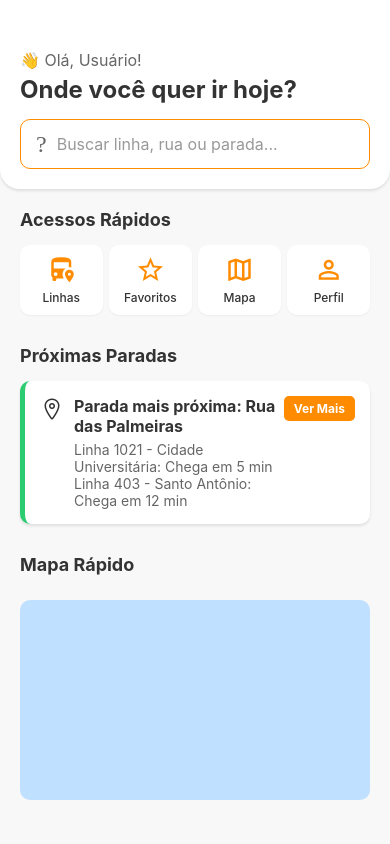
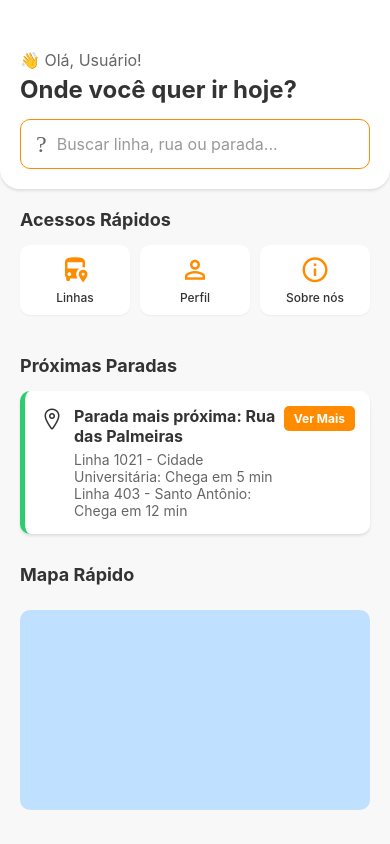
Before and after one commit to vicenzoli/Buscreen_Front_end_Mobile, a React Native app: screen /Home in a window 390 px wide. Built offline with nearby package versions, Linux system fonts and the light colour scheme.

Commit message:
tela-de-sobrenos

```diff
--- a/App.js
+++ b/App.js
@@ -6,7 +6,8 @@ import LoginScreen from './src/screens/LoginScreen';
 import RegisterScreen from './src/screens/RegisterScreen';
 import HomeScreen from './src/screens/HomeScreen';
 import LinhasScreen from './src/screens/Linhas';
-import ProfileScreen from './src/screens/ProfileScreen'; // <- nova tela
+import ProfileScreen from './src/screens/ProfileScreen';
+import AboutScreen from './src/screens/AboutScreen'; // <- nova tela
 
 const Stack = createNativeStackNavigator();
 
@@ -19,6 +20,7 @@ export default function App() {
         <Stack.Screen name="Home" component={HomeScreen} />
         <Stack.Screen name="Linhas" component={LinhasScreen} />
         <Stack.Screen name="Perfil" component={ProfileScreen} />
+        <Stack.Screen name="Sobre" component={AboutScreen} />
       </Stack.Navigator>
     </NavigationContainer>
   );
--- /dev/null
+++ b/src/screens/AboutScreen.js
@@ -0,0 +1,96 @@
+import React from 'react';
+import { View, Text, StyleSheet, ScrollView, TouchableOpacity } from 'react-native';
+
+export default function AboutScreen({ navigation }) {
+  return (
+    <View style={styles.container}>
+      {/* Cabeçalho */}
+      <View style={styles.header}>
+        <View style={styles.logoContainer}>
+          <Text style={styles.logoTextBold}>bu</Text>
+          <Text style={styles.logoTextLight}>screen</Text>
+        </View>
+        <View style={styles.menuContainer}>
+          <TouchableOpacity onPress={() => navigation.navigate('Home')}>
+            <Text style={styles.menuItem}>Home</Text>
+          </TouchableOpacity>
+          <TouchableOpacity onPress={() => navigation.navigate('Linhas')}>
+            <Text style={styles.menuItem}>Linhas</Text>
+          </TouchableOpacity>
+          <Text style={[styles.menuItem, styles.activeMenuItem]}>Sobre nós</Text>
+          <TouchableOpacity>
+            <Text style={styles.menuItem}>Feedback</Text>
+          </TouchableOpacity>
+        </View>
+      </View>
+
+      {/* Conteúdo */}
+      <ScrollView contentContainerStyle={styles.content}>
+        <Text style={styles.sectionTitle}>Colaboradores</Text>
+        <View style={styles.card}>
+          <Text style={styles.cardText}>👨‍💻 Vítor Costa — Desenvolvedor Mobile App e Fundador</Text>
+          <Text style={styles.cardText}>🧑‍💻 Vicenzo P — Desenvolvedor Web e Mobile e Fundador</Text>
+          <Text style={styles.cardText}>👨‍💻 Vítor Costa — Desenvolvedor Web e Fundador</Text>
+        </View>
+
+        <Text style={styles.sectionTitle}>Nossa missão</Text>
+        <View style={styles.card}>
+          <Text style={styles.cardText}>
+            Facilitar a vida de quem depende do transporte público, tornando a locomoção mais previsível e eficiente.
+          </Text>
+        </View>
+
+        <Text style={styles.sectionTitle}>Nossa visão</Text>
+        <View style={styles.card}>
+          <Text style={styles.cardText}>
+            Ser referência em mobilidade urbana inteligente, promovendo inovação e tecnologia acessível para todos.
+          </Text>
+        </View>
+      </ScrollView>
+
+      {/* Rodapé */}
+      <View style={styles.footer}>
+        <Text style={styles.footerText}>© 2025 Buscreen. Todos os direitos reservados.</Text>
+      </View>
+    </View>
+  );
+}
+
+const styles = StyleSheet.create({
+  container: { flex: 1, backgroundColor: '#fff' },
+  header: {
+    flexDirection: 'row',
+    justifyContent: 'space-between',
+    alignItems: 'center',
+    paddingHorizontal: 20,
+    paddingVertical: 10,
+    borderBottomWidth: 1,
+    borderBottomColor: '#eee',
+  },
+  logoContainer: { flexDirection: 'row' },
+  logoTextBold: { fontSize: 24, fontWeight: 'bold', color: '#FF8C00' },
+  logoTextLight: { fontSize: 24, fontWeight: '300', color: '#000' },
+  menuContainer: { flexDirection: 'row', alignItems: 'center' },
+  menuItem: { marginLeft: 15, fontSize: 14, color: '#333' },
+  activeMenuItem: { fontWeight: 'bold', color: '#FF8C00' },
+
+  content: { padding: 20 },
+  sectionTitle: { fontSize: 20, fontWeight: 'bold', color: '#FF8C00', marginBottom: 10 },
+  card: {
+    backgroundColor: '#f9f9f9',
+    borderRadius: 10,
+    padding: 15,
+    marginBottom: 20,
+    borderWidth: 1,
+    borderColor: '#ddd',
+  },
+  cardText: { fontSize: 16, color: '#333', marginBottom: 10 },
+
+  footer: {
+    alignItems: 'center',
+    paddingVertical: 10,
+    borderTopWidth: 1,
+    borderTopColor: '#eee',
+  },
+  footerText: { fontSize: 12, color: '#999' },
+});
--- a/src/screens/HomeScreen.js
+++ b/src/screens/HomeScreen.js
@@ -17,22 +17,34 @@ import {
 
 const { width } = Dimensions.get('window');
 
+// 🔥 Atalhos atualizados
 const atalhos = [
   { name: 'Linhas', icon: 'bus-marker', screen: 'Linhas' },
-  { name: 'Favoritos', icon: 'star-outline', screen: 'Favoritos' },
-  { name: 'Mapa', icon: 'map-outline', screen: 'Mapa' },
   { name: 'Perfil', icon: 'account-outline', screen: 'Perfil' },
+  { name: 'Sobre nós', icon: 'information-outline', screen: 'Sobre' },
 ];
 
 const ShortcutCard = ({ name, icon, screen, navigation }) => (
   <TouchableOpacity
     style={styles.shortcutCard}
-    onPress={() => navigation.navigate(screen)}
+    onPress={() => handleShortcutPress(screen, navigation)}
   >
     <MaterialCommunityIcons name={icon} size={30} color="#FF8C00" />
     <Text style={styles.shortcutText}>{name}</Text>
   </TouchableOpacity>
 );
+
+// 🔁 Função de navegação centralizada
+const handleShortcutPress = (screenName, navigation) => {
+  if (screenName === 'Perfil') {
+    navigation.navigate('Perfil', {
+      nome: 'Vicenzo',
+      email: 'vicenzo@email.com',
+    });
+  } else {
+    navigation.navigate(screenName);
+  }
+};
 
 export default function HomeScreen({ navigation }) {
   return (
@@ -133,7 +145,7 @@ const styles = StyleSheet.create({
     flexWrap: 'wrap',
   },
   shortcutCard: {
-    width: (width - 60) / 4,
+    width: (width - 60) / 3,
     alignItems: 'center',
     paddingVertical: 10,
     backgroundColor: '#fff',
@@ -143,6 +155,7 @@ const styles = StyleSheet.create({
     shadowOpacity: 0.05,
     shadowRadius: 2,
     elevation: 1,
+    marginBottom: 10,
   },
   shortcutText: { fontSize: 12, marginTop: 5, color: '#333', fontWeight: '500' },
   infoCard: {
@@ -179,13 +192,3 @@ const styles = StyleSheet.create({
   },
   mapText: { color: '#333', fontStyle: 'italic', textAlign: 'center', padding: 20 },
 });
-const handleShortcutPress = (screenName) => {
-  if (screenName === 'Perfil') {
-    navigation.navigate('Perfil', {
-      nome: 'Vicenzo',
-      email: 'vicenzo@email.com',
-    });
-  } else {
-    navigation.navigate(screenName);
-  }
-};
```
